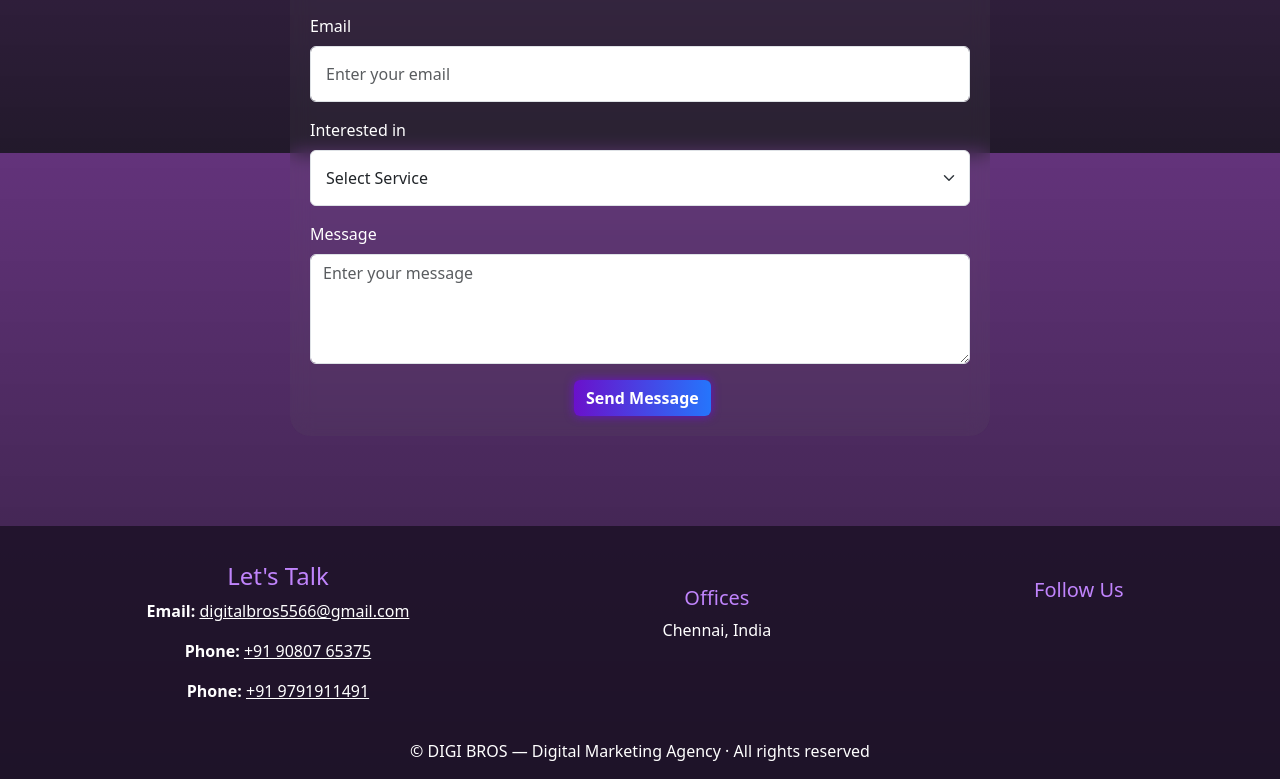
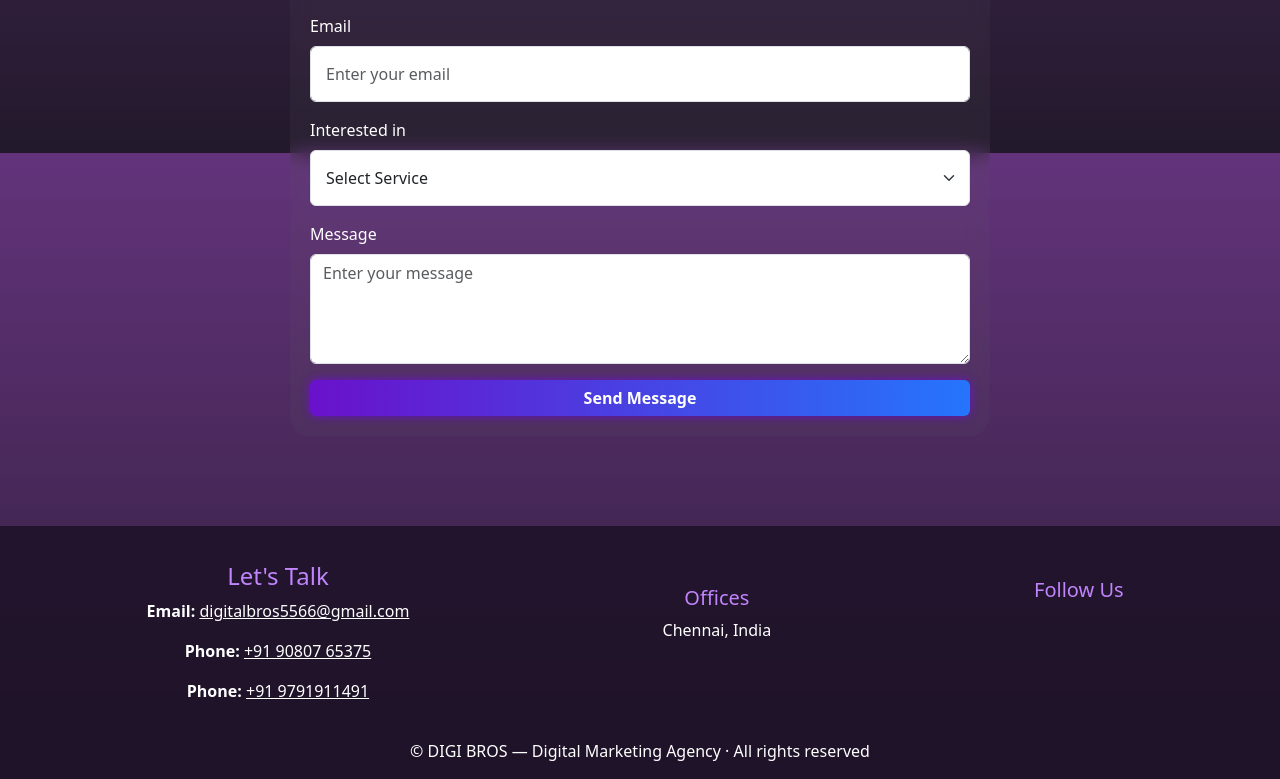
Before and after one commit to digibros5566/digibrosweb, a React (Create React App) app: page / in a window 1280 px wide. Shown: the part 2247-3026 px from the top of the page. Built offline with nearby package versions, Linux system fonts and the light colour scheme; some icons are missing.

Commit message:
Initial commit

```diff
--- a/src/index.css
+++ b/src/index.css
@@ -146,7 +146,7 @@ body{
       padding: 15px;
     }
     button{
-      margin-left: 40%;
+      width: 100%;
     }
   }
 }
```
